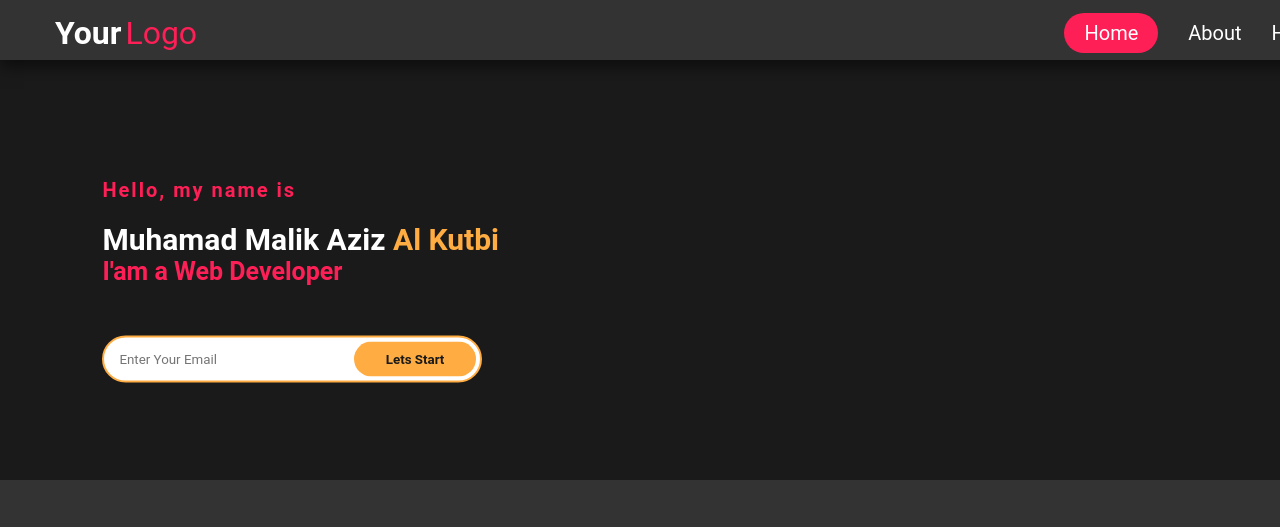
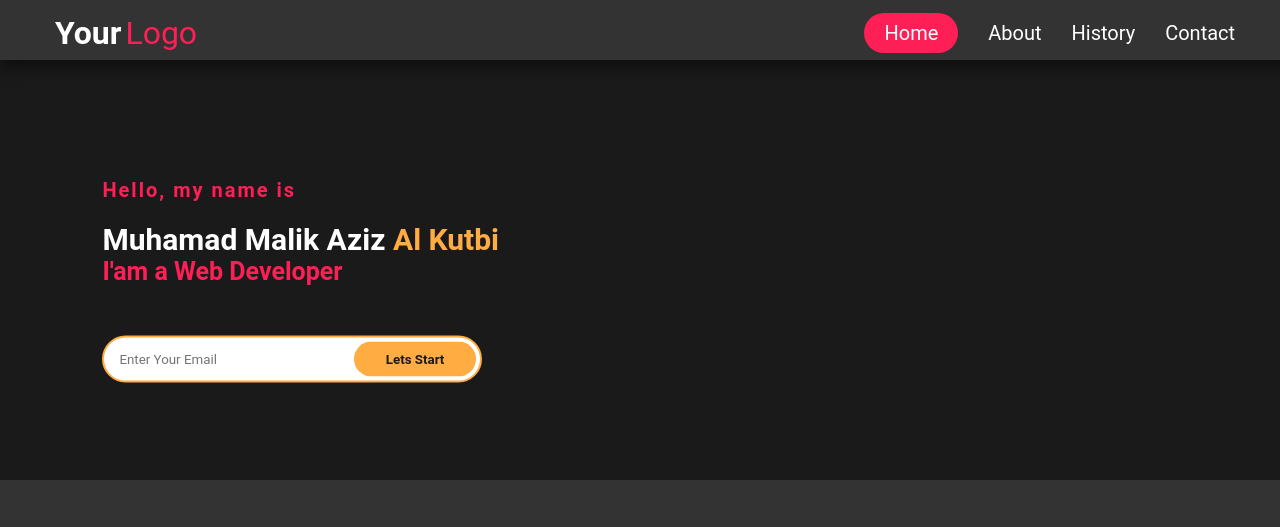
Before and after one commit to malikazizalk/tugasGithub1, a plain HTML site: page index.html in a window 1280 px wide. Shown: the top 527 px of the page. Drawn offline with Linux system fonts and the light colour scheme.

Commit message:
perubahan nav css

```diff
--- a/css/style.css
+++ b/css/style.css
@@ -17,7 +17,7 @@
     display: flex;
     justify-content: space-between;
     align-items: center;
-    width: 1500px;
+    width: 1300px;
     height: 60PX;
     background-color: #333333;
     padding-top: 5px;
```
